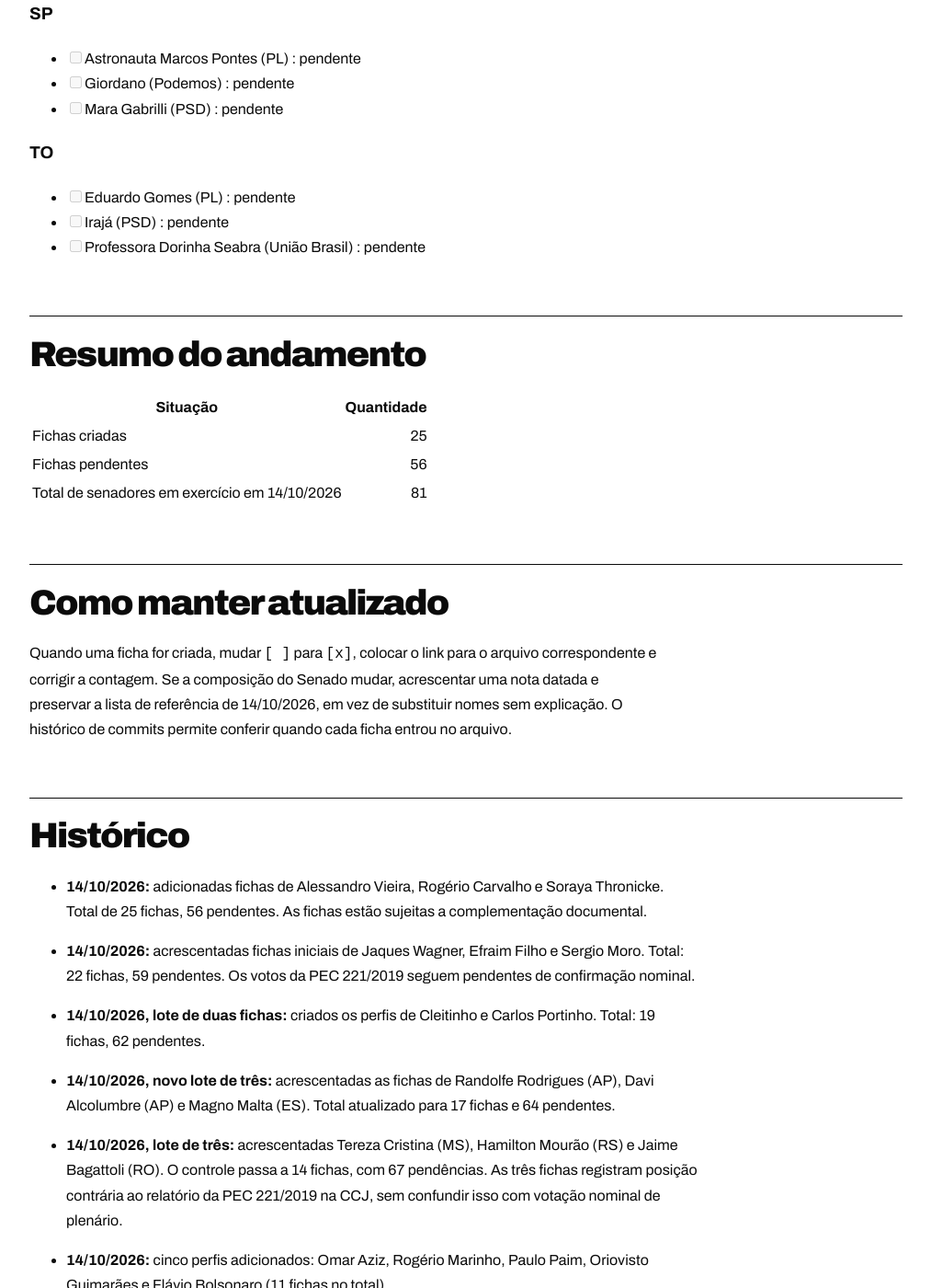
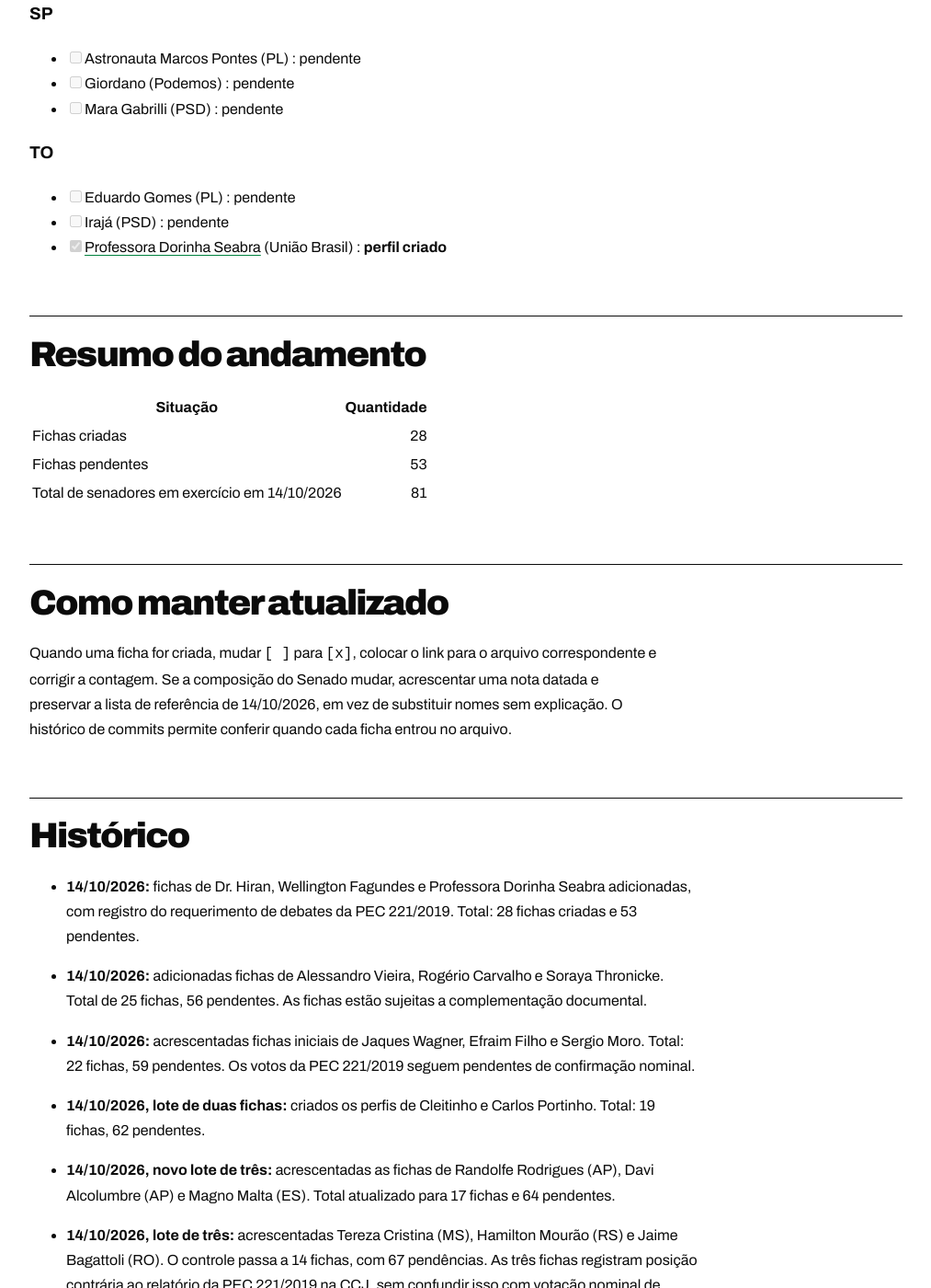
Before and after one commit to leorruas/senadores-deputados, a Jekyll site: the page built from parlamentares/senadores/ACOMPANHAMENTO.md, in a window 1280 px wide and 1400 px high, scrolled down 4792 px. Shown: the whole window at 92% size, without its empty margins (133-1146 px from the left). Built offline with Jekyll 4.4.1, drawn with Linux system fonts in a browser that asks for light colours; some of the changed text lies outside the part shown.

Commit message:
docs: atualiza fase 1 para 28 de 81 perfis

```diff
--- a/parlamentares/senadores/ACOMPANHAMENTO.md
+++ b/parlamentares/senadores/ACOMPANHAMENTO.md
@@ -9,7 +9,7 @@ permalink: /senado/
 
 **Data da lista:** 14/10/2026, 15h42 (horário informado pelo Senado).
 **Última atualização do controle:** 14/10/2026.
-**Andamento:** **25 perfis criados** e **56 ainda não iniciados**.
+**Andamento:** **28 perfis criados** e **53 ainda não iniciados**.
 
 Esta é a lista dos **81 senadores em exercício** na data acima, agrupados por estado. Inclui os suplentes que ocupavam uma cadeira naquele momento. A composição do Senado pode mudar com licenças e substituições. Estar nesta lista significa poder participar das deliberações, **não que o parlamentar tenha votado na PEC 221/2019**.
 
@@ -97,7 +97,7 @@ Esta é a lista dos **81 senadores em exercício** na data acima, agrupados por
 
 - [ ] Carlos Fávaro (PSD) : pendente
 - [ ] Jayme Campos (União Brasil) : pendente
-- [ ] Wellington Fagundes (PL) : pendente
+- [x] [Wellington Fagundes](https://github.com/leorruas/senadores-deputados/blob/main/parlamentares/senadores/wellington-fagundes-pl-mt.md) (PL) : **perfil criado**
 
 ### PA
 
@@ -150,7 +150,7 @@ Esta é a lista dos **81 senadores em exercício** na data acima, agrupados por
 ### RR
 
 - [ ] Chico Rodrigues (PSB) : pendente
-- [ ] Dr. Hiran (PP) : pendente
+- [x] [Dr. Hiran](https://github.com/leorruas/senadores-deputados/blob/main/parlamentares/senadores/dr-hiran-pp-rr.md) (PP) : **perfil criado**
 - [ ] Roberta Acioly (Republicanos) : pendente
 
 ### RS
@@ -181,14 +181,14 @@ Esta é a lista dos **81 senadores em exercício** na data acima, agrupados por
 
 - [ ] Eduardo Gomes (PL) : pendente
 - [ ] Irajá (PSD) : pendente
-- [ ] Professora Dorinha Seabra (União Brasil) : pendente
+- [x] [Professora Dorinha Seabra](https://github.com/leorruas/senadores-deputados/blob/main/parlamentares/senadores/professora-dorinha-seabra-uniao-to.md) (União Brasil) : **perfil criado**
 
 ## Resumo do andamento
 
 | Situação | Quantidade |
 | --- | ---: |
-| Fichas criadas | 25 |
-| Fichas pendentes | 56 |
+| Fichas criadas | 28 |
+| Fichas pendentes | 53 |
 | Total de senadores em exercício em 14/10/2026 | 81 |
 
 ## Como manter atualizado
@@ -196,6 +196,8 @@ Esta é a lista dos **81 senadores em exercício** na data acima, agrupados por
 Quando uma ficha for criada, mudar `[ ]` para `[x]`, colocar o link para o arquivo correspondente e corrigir a contagem. Se a composição do Senado mudar, acrescentar uma nota datada e preservar a lista de referência de 14/10/2026, em vez de substituir nomes sem explicação. O histórico de commits permite conferir quando cada ficha entrou no arquivo.
 
 ## Histórico
+
+- **14/10/2026:** fichas de Dr. Hiran, Wellington Fagundes e Professora Dorinha Seabra adicionadas, com registro do requerimento de debates da PEC 221/2019. Total: 28 fichas criadas e 53 pendentes.
 
 - **14/10/2026:** adicionadas fichas de Alessandro Vieira, Rogério Carvalho e Soraya Thronicke. Total de 25 fichas, 56 pendentes. As fichas estão sujeitas a complementação documental.
 
```
